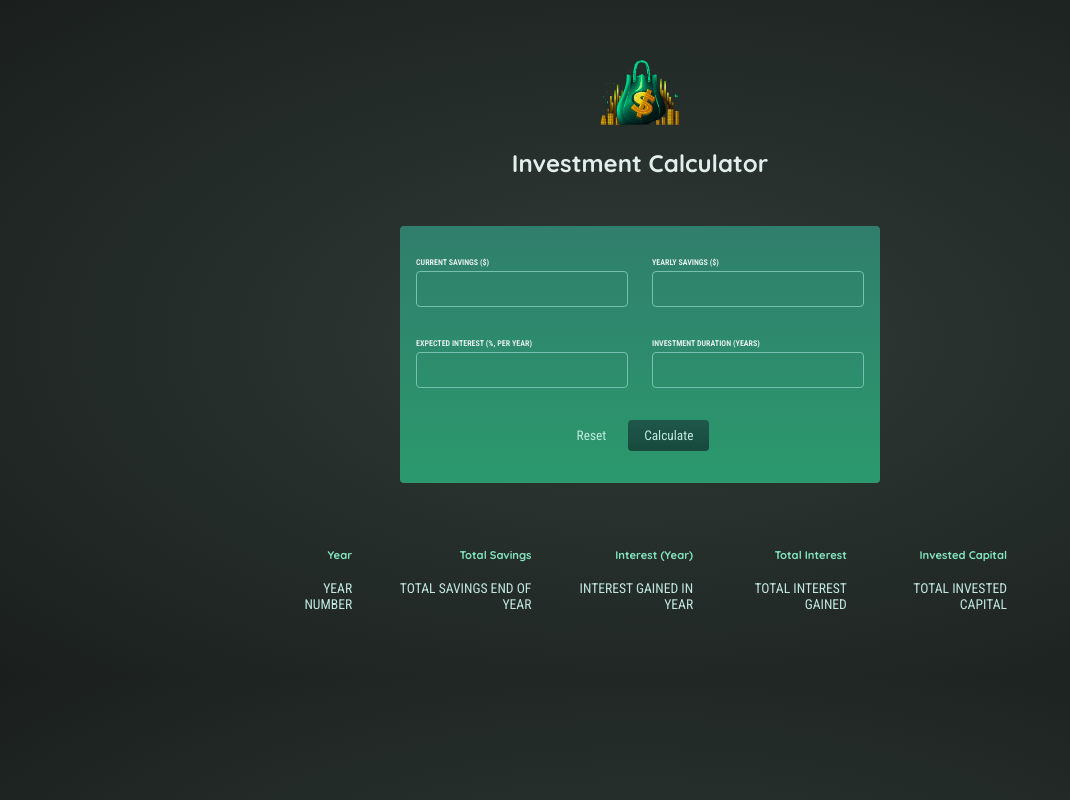
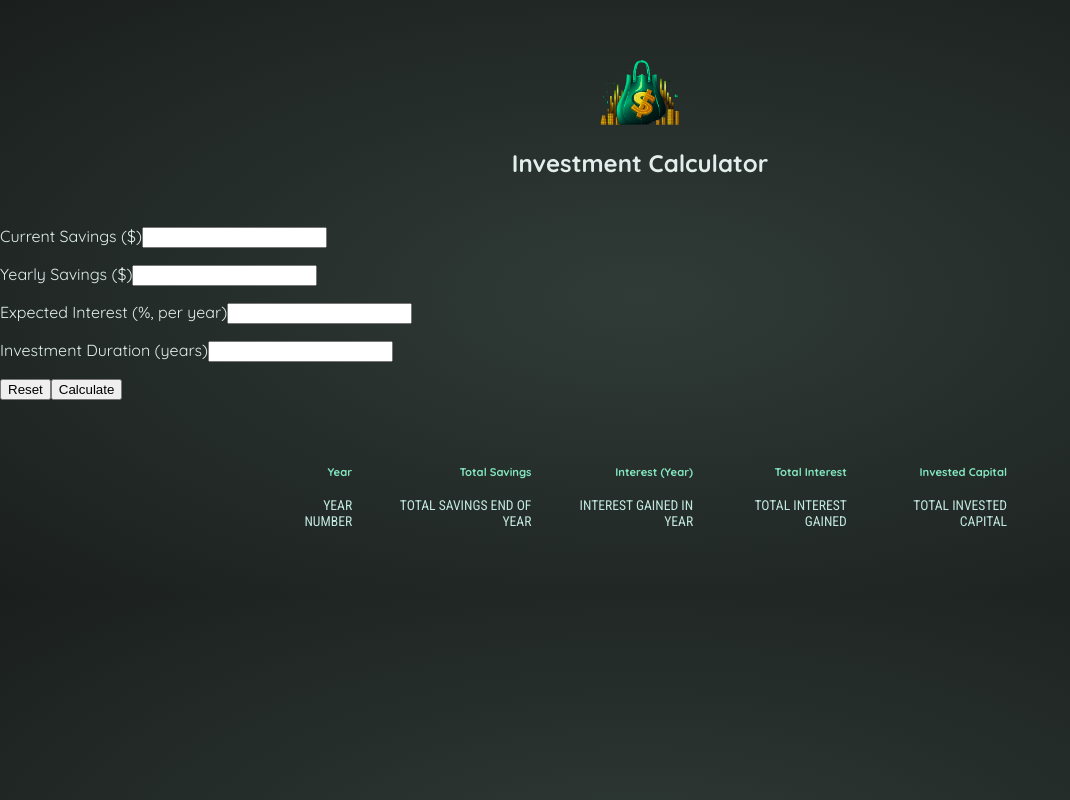
Before and after one commit to nataliusta/investment_calculator_react, a React (Create React App) app: page / in a window 1280 px wide. Shown: the whole page, without its empty margins (0-1070 px from the left). Built offline with nearby package versions, Linux system fonts and the light colour scheme.

Commit message:
Create CalculatorForm component

```diff
--- a/src/App.js
+++ b/src/App.js
@@ -1,4 +1,6 @@
+import React from 'react';
 import logo from './assets/investment-calculator-logo.png';
+import CalculatorForm from './components/CalculatorForm';
 
 function App() {
   const calculateHandler = (userInput) => {
@@ -34,39 +36,7 @@ function App() {
         <img src={logo} alt="logo" />
         <h1>Investment Calculator</h1>
       </header>
-
-      <form className="form">
-        <div className="input-group">
-          <p>
-            <label htmlFor="current-savings">Current Savings ($)</label>
-            <input type="number" id="current-savings" />
-          </p>
-          <p>
-            <label htmlFor="yearly-contribution">Yearly Savings ($)</label>
-            <input type="number" id="yearly-contribution" />
-          </p>
-        </div>
-        <div className="input-group">
-          <p>
-            <label htmlFor="expected-return">
-              Expected Interest (%, per year)
-            </label>
-            <input type="number" id="expected-return" />
-          </p>
-          <p>
-            <label htmlFor="duration">Investment Duration (years)</label>
-            <input type="number" id="duration" />
-          </p>
-        </div>
-        <p className="actions">
-          <button type="reset" className="buttonAlt">
-            Reset
-          </button>
-          <button type="submit" className="button">
-            Calculate
-          </button>
-        </p>
-      </form>
+      <CalculatorForm />
 
       {/* Todo: Show below table conditionally (only once result data is available) */}
       {/* Show fallback text if no data is available */}
--- /dev/null
+++ b/src/components/CalculatorForm.js
@@ -0,0 +1,42 @@
+import React from 'react';
+
+import styles from './CalculatorForm.module.css';
+
+const CalculatorForm = (props) => {
+    return (
+        <form className={styles.form}>
+            <div className={styles.inputGroup}>
+                <p>
+                    <label htmlFor="current-savings">Current Savings ($)</label>
+                    <input type="number" id="current-savings" />
+                </p>
+                <p>
+                    <label htmlFor="yearly-contribution">Yearly Savings ($)</label>
+                    <input type="number" id="yearly-contribution" />
+                </p>
+            </div>
+            <div className={styles.inputGroup}>
+                <p>
+                    <label htmlFor="expected-return">
+                    Expected Interest (%, per year)
+                    </label>
+                    <input type="number" id="expected-return" />
+                </p>
+                <p>
+                    <label htmlFor="duration">Investment Duration (years)</label>
+                    <input type="number" id="duration" />
+                </p>
+            </div>
+                <p className={styles.actions}>
+                <button type="reset" className={styles.buttonAlt}>
+                    Reset
+                </button>
+                <button type="submit" className={styles.button}>
+                    Calculate
+                </button>
+            </p>
+      </form>
+    )
+}
+
+export default CalculatorForm;
```
Also changed, not shown: src/components/CalculatorForm.module.css (added).
